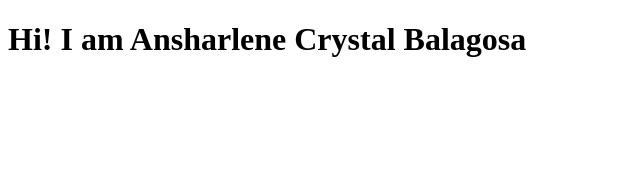
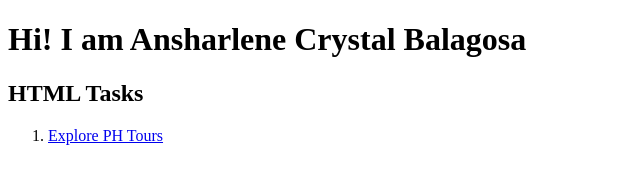
Before and after one commit to shxsh2003/shxsh2003.github.io, a plain HTML site: page index.html in a window 1280 px wide. Shown: the whole page, without its empty margins (0-640 px from the left). Drawn offline with Linux system fonts and the light colour scheme.

Commit message:
Update index.html

```diff
--- a/index.html
+++ b/index.html
@@ -7,5 +7,11 @@
 </head>
 <body>
 <h1>Hi! I am Ansharlene Crystal Balagosa</h1>
+<h2>HTML Tasks</h2>
+<ol>
+    <li>
+<a href="BalagosaExplorePHTours.html">Explore PH Tours</a>
+    </li>
+</ol>
 </body>
 </html>
```
